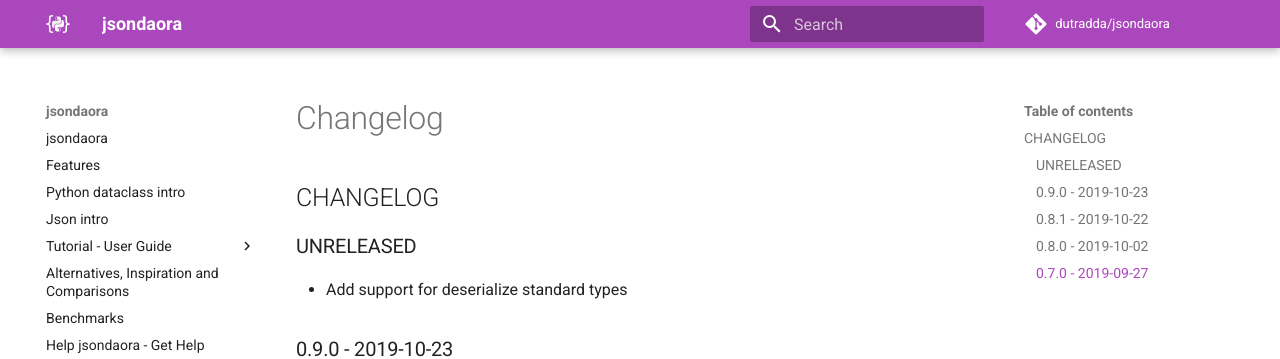
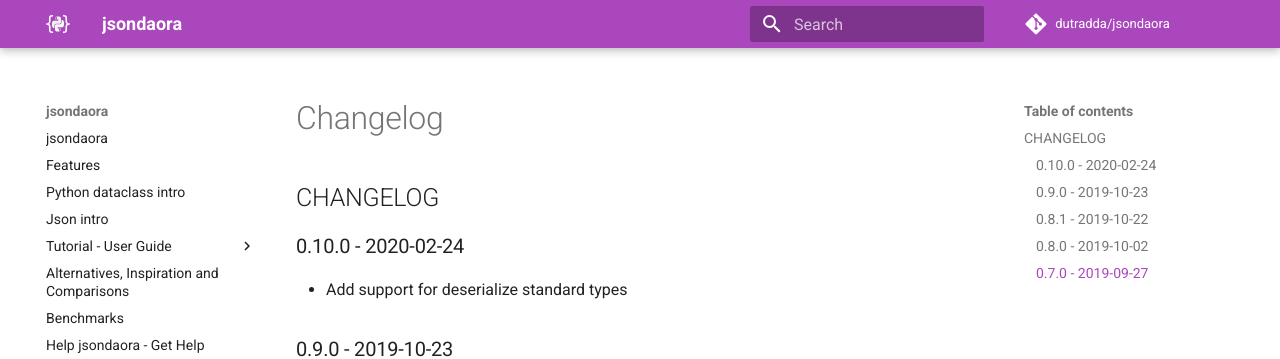
Before and after one commit to dutradda/jsondaora, an MkDocs documentation site: the page built from docs/changelog.md, in a window 1280 px wide and 951 px high. Shown: the top 359 px of the window. Built offline with MkDocs 1.6.1 and Material for MkDocs 9.7.7, drawn with Linux system fonts in a browser that asks for light colours; comment, search, counter and statistics services are not loaded.

Commit message:
Update CHANGELOG

```diff
--- a/docs/changelog.md
+++ b/docs/changelog.md
@@ -1,6 +1,6 @@
 ## CHANGELOG
 
-### UNRELEASED
+### 0.10.0 - 2020-02-24
 
  - Add support for deserialize standard types
 
```
Also changed, not shown: CHANGELOG.md (+1 -1 lines).
